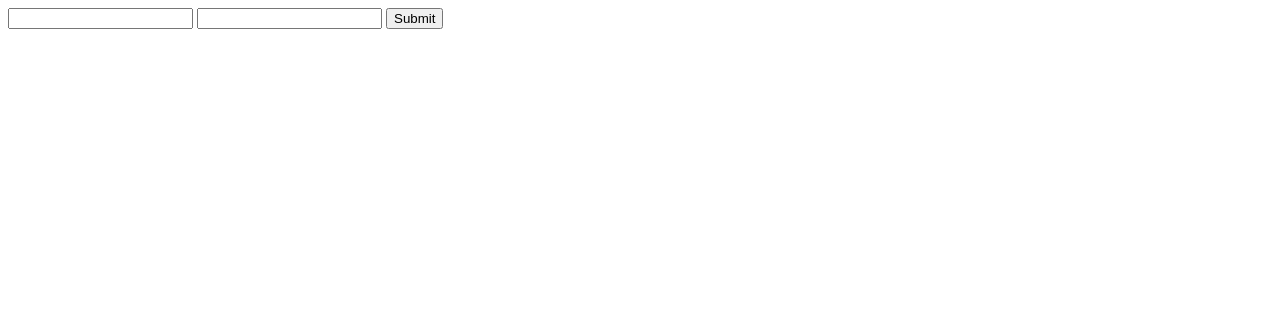
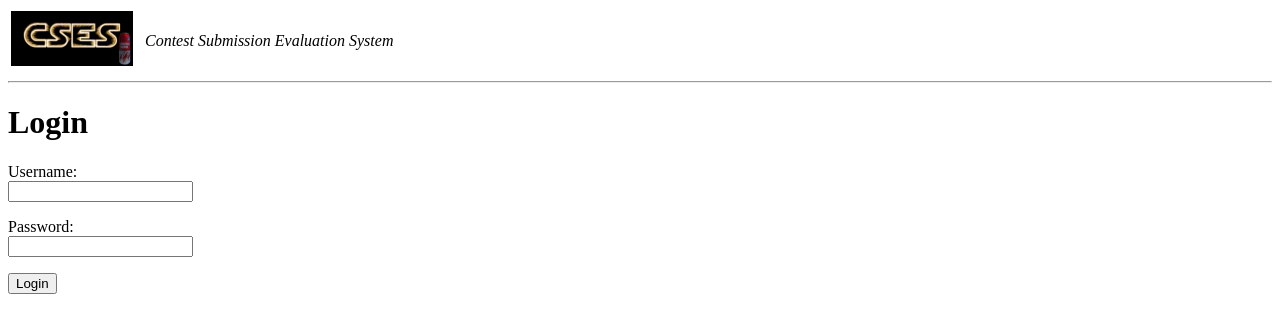
Before and after one commit to ttalvitie/cses, a Django app: page /login/ in a window 1280 px wide. Shown: the top 333 px of the page. Run offline with Django 3.2, Linux system fonts and the light colour scheme.

Commit message:
Cool logo and new login page

```diff
--- a/cses/templates/login.html
+++ b/cses/templates/login.html
@@ -3,10 +3,14 @@
 {% block title %} - Login{% endblock %}
 
 {% block content %}
+<h1>Login</h1>
+
 <form action="{% url "cses.views.login" %}" method="POST">
 {% csrf_token %}
-{{ form.username }}
-{{ form.password }}
-<input type="submit" />
+<p>Username: <br>
+{{ form.username }}</p>
+<p>Password: <br>
+{{ form.password }}</p>
+<input type="submit" value="Login" />
 </form>
 {% endblock %}
--- a/cses/templates/page.html
+++ b/cses/templates/page.html
@@ -4,6 +4,14 @@
 <title>CSES{% block title %}{% endblock %}</title>
 <meta http-equiv="Content-Type" content="text/html; charset=utf-8" />
 </head>
+<table>
+<tr><td>
+<img src="/static/cses/logo.png">
+</td><td>
+<p><i>&nbsp;&nbsp;Contest Submission Evaluation System</i></p>
+</td></tr>
+</table>
+<hr>
 <body>
 {% block content %}{% endblock %}
 </body>
```
Also changed, not shown: cses/static/cses/logo.png (added).
